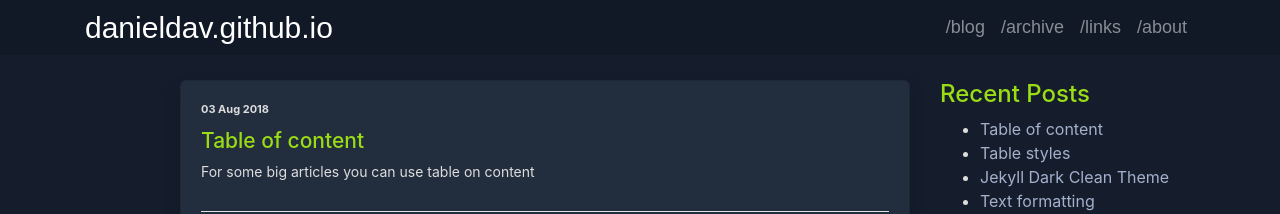
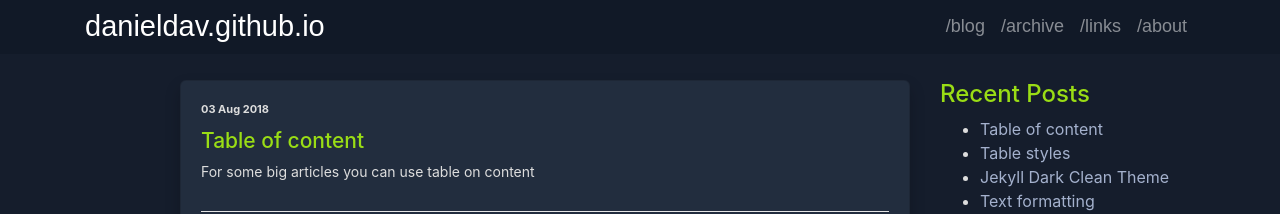
Before and after one commit to danieldavidson/danieldavidson.github.io, a Jekyll site: the page built from index.html, in a window 1280 px wide. Shown: the top 214 px of the page. Built offline with Jekyll 4.4.1, drawn with Linux system fonts in a browser that asks for light colours.

Commit message:
Update theme.scss

```diff
--- a/assets/css/theme.scss
+++ b/assets/css/theme.scss
@@ -299,7 +299,7 @@ nav {
     color: white !important;
   }
   .navbar-brand {
-    font-size: 30px;
+    font-size: 29px;
     color: #777;
   }
   .navbar-nav {
```
